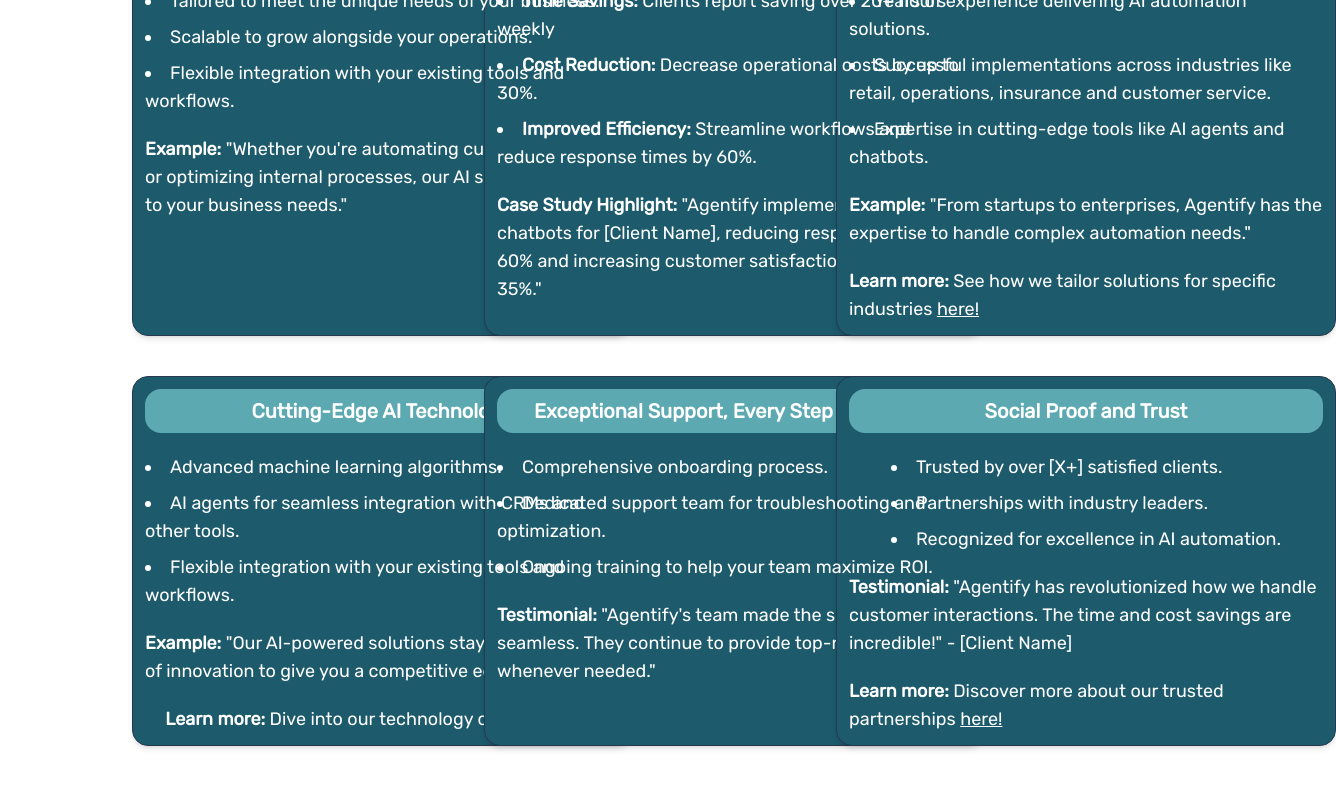
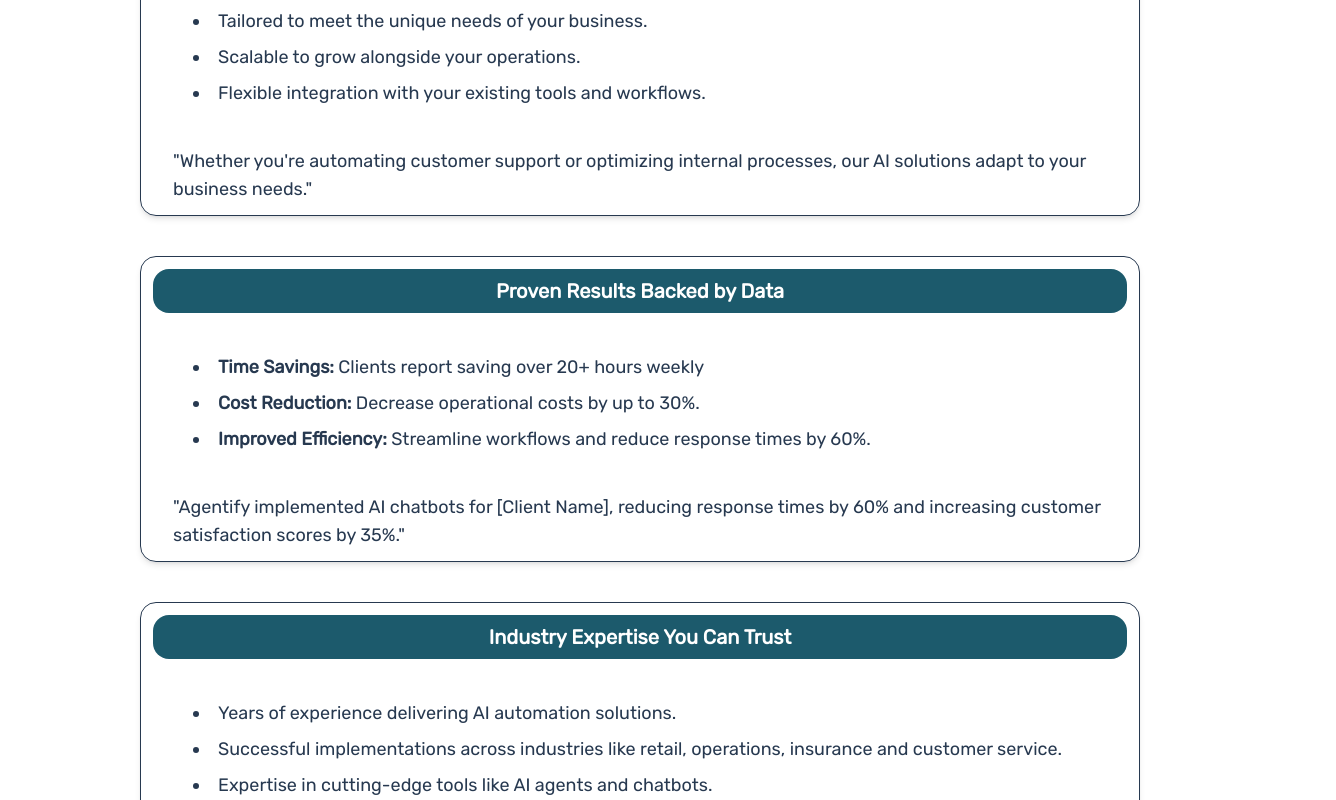
Before and after one commit to Luissao20/ia-project, a Next.js app: page /why-agentify in a window 1280 px wide. Shown: the part 900-1700 px from the top of the page, 1336 px wide, since content can reach past the window. Built offline with nearby package versions, Linux system fonts and the light colour scheme.

Commit message:
Changing /why-agentify presentation

```diff
--- a/app/why-agentify/components/features.tsx
+++ b/app/why-agentify/components/features.tsx
@@ -1,66 +1,66 @@
 export default function Features() {
 
   return (
-    <section className="py-20 px-5">
-      <div className="grid grid-cols-1 md:grid-cols-2 lg:grid-cols-3 lg:gap-10 lg:pr-28 lg:pl-28" data-aos="zoom-in-up">
-        <div className="flex flex-col gap-5 lg:flex lg:flex-col lg:gap-5 lg:w-[500px] border border-[#273950] bg-[#1c5a6c] p-3 rounded-2xl items-center justifify-center shadow-md hover:shadow-lg transition-shadow">
-            <h2 className="text-xl font-bold text-white bg-[#5ca9b1] w-full text-center rounded-2xl p-2 select-none">Personalized and Scalable Solutions</h2>
-            <ul className="text-lg text-white list-inside list-disc space-y-2">
+    <section className="py-20 px-5 flex flex-col items-center">
+      <div className="grid grid-cols-1 lg:grid-cols-1 lg:gap-10 lg:pr-28 lg:pl-28" data-aos="zoom-in-up">
+        <div className="flex flex-col gap-5 lg:flex lg:flex-col lg:gap-10 lg:w-[1000px] border border-[#273950] p-3 rounded-2xl items-start justifify-center shadow-md hover:shadow-lg transition-shadow">
+            <h2 className="text-xl font-bold text-white bg-[#1c5a6c] w-full text-center rounded-2xl p-2 select-none">Personalized and Scalable Solutions</h2>
+            <ul className="text-lg text-[#273950] list-inside list-disc space-y-2 pl-10">
               <li className="select-none" data-aos="fade-up">Tailored to meet the unique needs of your business.</li>
               <li className="select-none" data-aos="fade-up" data-aos-delay="100">Scalable to grow alongside your operations.</li>
               <li className="select-none" data-aos="fade-up" data-aos-delay="100">Flexible integration with your existing tools and workflows.</li>
             </ul>
-            <p className="text-lg text-white select-none"><span className="font-bold">Example: </span>&quot;Whether you&apos;re automating customer support or optimizing internal processes, our AI solutions adapt to your business needs.&quot;</p>
+            <p className="text-lg text-[#273950] select-none pl-5">&quot;Whether you&apos;re automating customer support or optimizing internal processes, our AI solutions adapt to your business needs.&quot;</p>
         </div>
-        <div className="flex flex-col gap-5 lg:flex lg:flex-col lg:gap-5 lg:w-[500px] border border-[#273950] bg-[#1c5a6c] p-3 rounded-2xl items-center justifify-center shadow-md hover:shadow-lg transition-shadow">
-            <h2 className="text-xl font-bold text-white bg-[#5ca9b1] w-full text-center rounded-2xl p-2 select-none">Proven Results Backed by Data</h2>
-            <ul className="text-lg text-white list-inside list-disc space-y-2">
+        <div className="flex flex-col gap-5 lg:flex lg:flex-col lg:gap-10 lg:w-[1000px] border border-[#273950] p-3 rounded-2xl items-start justifify-center shadow-md hover:shadow-lg transition-shadow">
+            <h2 className="text-xl font-bold text-white bg-[#1c5a6c] w-full text-center rounded-2xl p-2 select-none">Proven Results Backed by Data</h2>
+            <ul className="text-lg text-[#273950] list-inside list-disc space-y-2 pl-10">
               <li className="select-none" data-aos="fade-up"><span className="font-bold ">Time Savings: </span>Clients report saving over 20+ hours weekly</li>
               <li className="select-none" data-aos="fade-up" data-aos-delay="100"><span className="font-bold">Cost Reduction: </span>Decrease operational costs by up to 30%.</li>
               <li className="select-none" data-aos="fade-up" data-aos-delay="100"><span className="font-bold">Improved Efficiency: </span>Streamline workflows and reduce response times by 60%.</li>
             </ul>
-            <p className="text-lg text-white select-none"><span className="font-bold">Case Study Highlight: </span>
+            <p className="text-lg text-[#273950] select-none pl-5">
             &quot;Agentify implemented AI chatbots for [Client Name], reducing response times by 60% and increasing customer satisfaction scores by 35%.&quot;</p>
         </div>
-        <div className="flex flex-col gap-5 lg:flex lg:flex-col lg:gap-5 lg:w-[500px] border border-[#273950] bg-[#1c5a6c] p-3 rounded-2xl items-center justifify-center shadow-md hover:shadow-lg transition-shadow">
-            <h2 className="text-xl font-bold text-white bg-[#5ca9b1] w-full text-center rounded-2xl p-2 select-none">Industry Expertise You Can Trust</h2>
-            <ul className="text-lg text-white list-inside list-disc space-y-2">
+        <div className="flex flex-col gap-5 lg:flex lg:flex-col lg:gap-10 lg:w-[1000px] border border-[#273950] p-3 rounded-2xl items-start justifify-center shadow-md hover:shadow-lg transition-shadow">
+            <h2 className="text-xl font-bold text-white bg-[#1c5a6c] w-full text-center rounded-2xl p-2 select-none">Industry Expertise You Can Trust</h2>
+            <ul className="text-lg text-[#273950] list-inside list-disc space-y-2 pl-10">
               <li className="select-none" data-aos="fade-up">Years of experience delivering AI automation solutions.</li>
               <li className="select-none" data-aos="fade-up" data-aos-delay="100">Successful implementations across industries like retail, operations, insurance and customer service.</li>
               <li className="select-none" data-aos="fade-up" data-aos-delay="100">Expertise in cutting-edge tools like AI agents and chatbots.</li>
             </ul>
-            <p className="text-lg text-white select-none"><span className="font-bold">Example: </span>&quot;From startups to enterprises, Agentify has the expertise to handle complex automation needs.&quot;</p>
-            <p className="text-lg text-white select-none"><span className="font-bold">Learn more: </span>See how we tailor solutions for specific industries <span className="text-blue underline">here!</span> </p>
+            <p className="text-lg text-[#273950] select-none pl-5">&quot;From startups to enterprises, Agentify has the expertise to handle complex automation needs.&quot;</p>
+            <p className="text-lg text-[#273950] select-none pl-5"><span className="font-bold">Learn more: </span>See how we tailor solutions for specific industries <span className="text-blue underline">here!</span> </p>
         </div>
-        <div className="flex flex-col gap-5 lg:flex lg:flex-col lg:gap-5 lg:w-[500px] border border-[#273950] bg-[#1c5a6c] p-3 rounded-2xl items-center justifify-center shadow-md hover:shadow-lg transition-shadow">
-            <h2 className="text-xl font-bold text-white bg-[#5ca9b1] w-full text-center rounded-2xl p-2 select-none">Cutting-Edge AI Technology</h2>
-            <ul className="text-lg text-white list-inside list-disc space-y-2">
+        <div className="flex flex-col gap-5 lg:flex lg:flex-col lg:gap-10 lg:w-[1000px] border border-[#273950] p-3 rounded-2xl items-start justifify-center shadow-md hover:shadow-lg transition-shadow">
+            <h2 className="text-xl font-bold text-white bg-[#1c5a6c] w-full text-center rounded-2xl p-2 select-none">Cutting-Edge AI Technology</h2>
+            <ul className="text-lg text-[#273950] list-inside list-disc space-y-2 pl-10">
               <li className="select-none" data-aos="fade-up">Advanced machine learning algorithms.</li>
               <li className="select-none" data-aos="fade-up" data-aos-delay="100">AI agents for seamless integration with CRMs and other tools.</li>
               <li className="select-none" data-aos="fade-up" data-aos-delay="100">Flexible integration with your existing tools and workflows.</li>
             </ul>
-            <p className="text-lg text-white select-none"><span className="font-bold">Example: </span>&quot;Our AI-powered solutions stay at the forefront of innovation to give you a competitive edge.&quot;</p>
-            <p className="text-lg text-white select-none"><span className="font-bold">Learn more: </span>Dive into our technology offerings <span className="text-blue underline">here!</span></p>
+            <p className="text-lg text-[#273950] select-none pl-5">&quot;Our AI-powered solutions stay at the forefront of innovation to give you a competitive edge.&quot;</p>
+            <p className="text-lg text-[#273950] select-none pl-5"><span className="font-bold">Learn more: </span>Dive into our technology offerings <span className="text-blue underline">here!</span></p>
         </div>
-        <div className="flex flex-col gap-5 lg:flex lg:flex-col lg:gap-5 lg:w-[500px] border border-[#273950] bg-[#1c5a6c] p-3 rounded-2xl items-center justifify-center shadow-md hover:shadow-lg transition-shadow">
-            <h2 className="text-xl font-bold text-white bg-[#5ca9b1] w-full text-center rounded-2xl p-2 select-none">Exceptional Support, Every Step of the Way</h2>
-            <ul className="text-lg text-white list-inside list-disc space-y-2">
+        <div className="flex flex-col gap-5 lg:flex lg:flex-col lg:gap-10 lg:w-[1000px] border border-[#273950] p-3 rounded-2xl items-start justifify-center shadow-md hover:shadow-lg transition-shadow">
+            <h2 className="text-xl font-bold text-white bg-[#1c5a6c] w-full text-center rounded-2xl p-2 select-none">Exceptional Support, Every Step of the Way</h2>
+            <ul className="text-lg text-[#273950] list-inside list-disc space-y-2 pl-10">
               <li className="select-none" data-aos="fade-up">Comprehensive onboarding process.</li>
               <li className="select-none" data-aos="fade-up" data-aos-delay="100">Dedicated support team for troubleshooting and optimization.</li>
               <li className="select-none" data-aos="fade-up" data-aos-delay="100">Ongoing training to help your team maximize ROI.</li>
             </ul>
-            <p className="text-lg text-white select-none"><span className="font-bold">Testimonial: </span>&quot;Agentify&apos;s team made the setup process seamless. They continue to provide top-notch support whenever needed.&quot;</p>
+            <p className="text-lg text-[#273950] select-none pl-5">&quot;Agentify&apos;s team made the setup process seamless. They continue to provide top-notch support whenever needed.&quot;</p>
 
         </div>
-        <div className="flex flex-col gap-5 lg:flex lg:flex-col lg:gap-5 lg:w-[500px] border border-[#273950] bg-[#1c5a6c] p-3 rounded-2xl items-center justifify-center shadow-md hover:shadow-lg transition-shadow">
-            <h2 className="text-xl font-bold text-white bg-[#5ca9b1] w-full text-center rounded-2xl p-2 select-none">Social Proof and Trust</h2>
-            <ul className="text-lg text-white list-inside list-disc space-y-2">
+        <div className="flex flex-col gap-5 lg:flex lg:flex-col lg:gap-10 lg:w-[1000px] border border-[#273950] p-3 rounded-2xl items-start justifify-center shadow-md hover:shadow-lg transition-shadow">
+            <h2 className="text-xl font-bold text-white bg-[#1c5a6c] w-full text-center rounded-2xl p-2 select-none">Social Proof and Trust</h2>
+            <ul className="text-lg text-[#273950] list-inside list-disc space-y-2 pl-10">
               <li className="select-none" data-aos="fade-up">Trusted by over [X+] satisfied clients.</li>
               <li className="select-none" data-aos="fade-up" data-aos-delay="100">Partnerships with industry leaders.</li>
               <li className="select-none" data-aos="fade-up" data-aos-delay="100">Recognized for excellence in AI automation.</li>
             </ul>
-            <p className="text-lg text-white select-none"><span className="font-bold">Testimonial: </span>&quot;Agentify has revolutionized how we handle customer interactions. The time and cost savings are incredible!&quot; - [Client Name]</p>
-            <p className="text-lg text-white select-none"><span className="font-bold">Learn more: </span>Discover more about our trusted partnerships <span className="text-blue underline">here!</span></p>
+            <p className="text-lg text-[#273950] select-none pl-5">&quot;Agentify has revolutionized how we handle customer interactions. The time and cost savings are incredible!&quot; - [Client Name]</p>
+            <p className="text-lg text-[#273950] select-none pl-5"><span className="font-bold">Learn more: </span>Discover more about our trusted partnerships <span className="text-blue underline">here!</span></p>
         </div>
       </div>
     </section>
```
